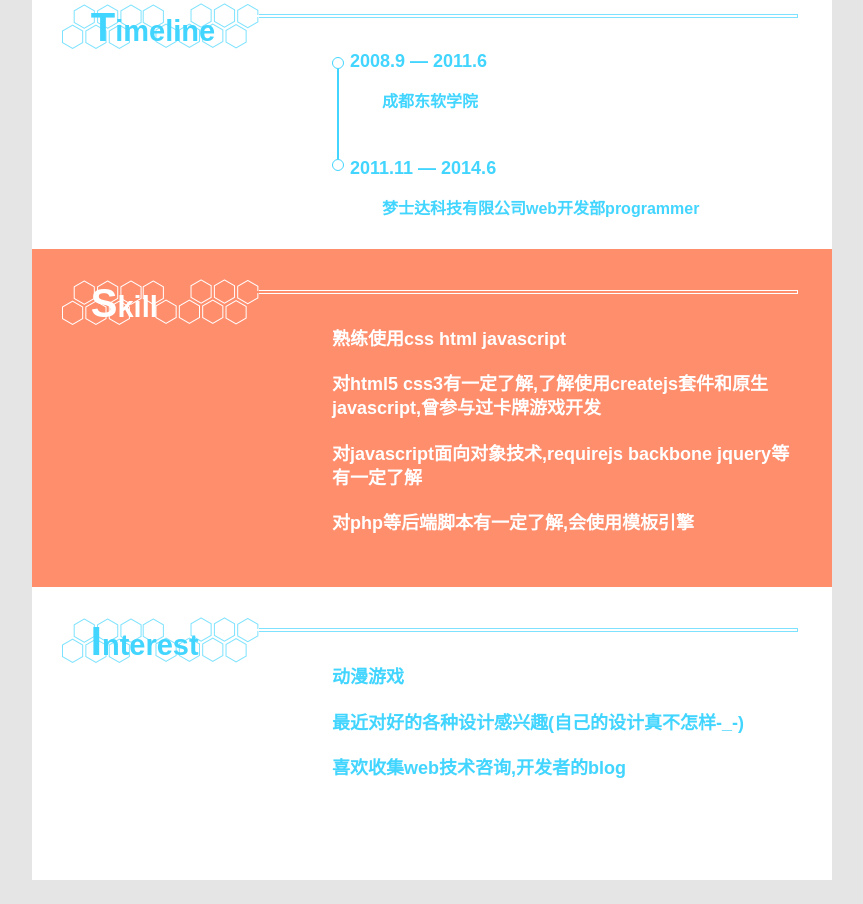
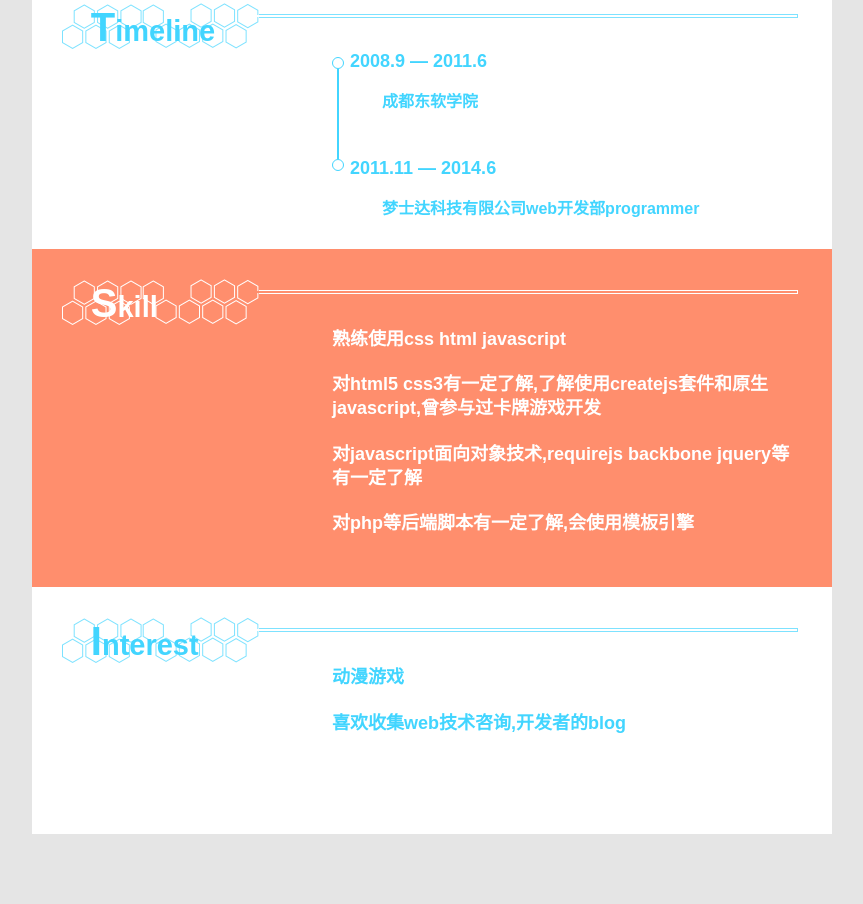
Before and after one commit to srw4115/srw4115.github.io, a plain HTML site: page index.html in a window 1280 px wide. Shown: the part 257-1161 px from the top of the page, without its empty margins (208-1071 px from the left). After the commit the page ends 1115 px from the top, so only its background shows below. Drawn offline with Linux system fonts and the light colour scheme.

Commit message:
srw4115
text

```diff
--- a/index.html
+++ b/index.html
@@ -65,7 +65,6 @@
             </div>
             <div class="container skill">
                 <div>动漫游戏</div>
-                <div>最近对好的各种设计感兴趣(自己的设计真不怎样-_-)</div>
                 <div>喜欢收集web技术咨询,开发者的blog</div>
             </div>
         </section>
```
